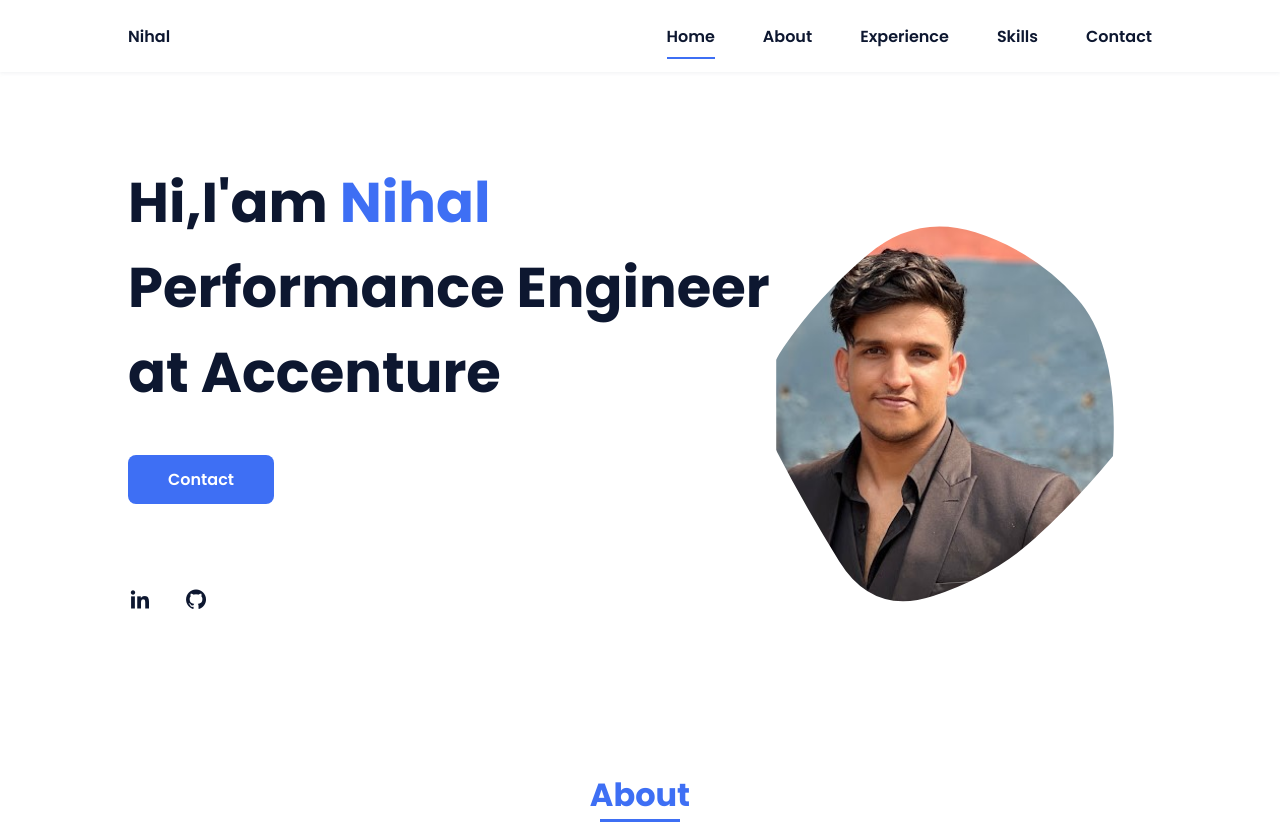
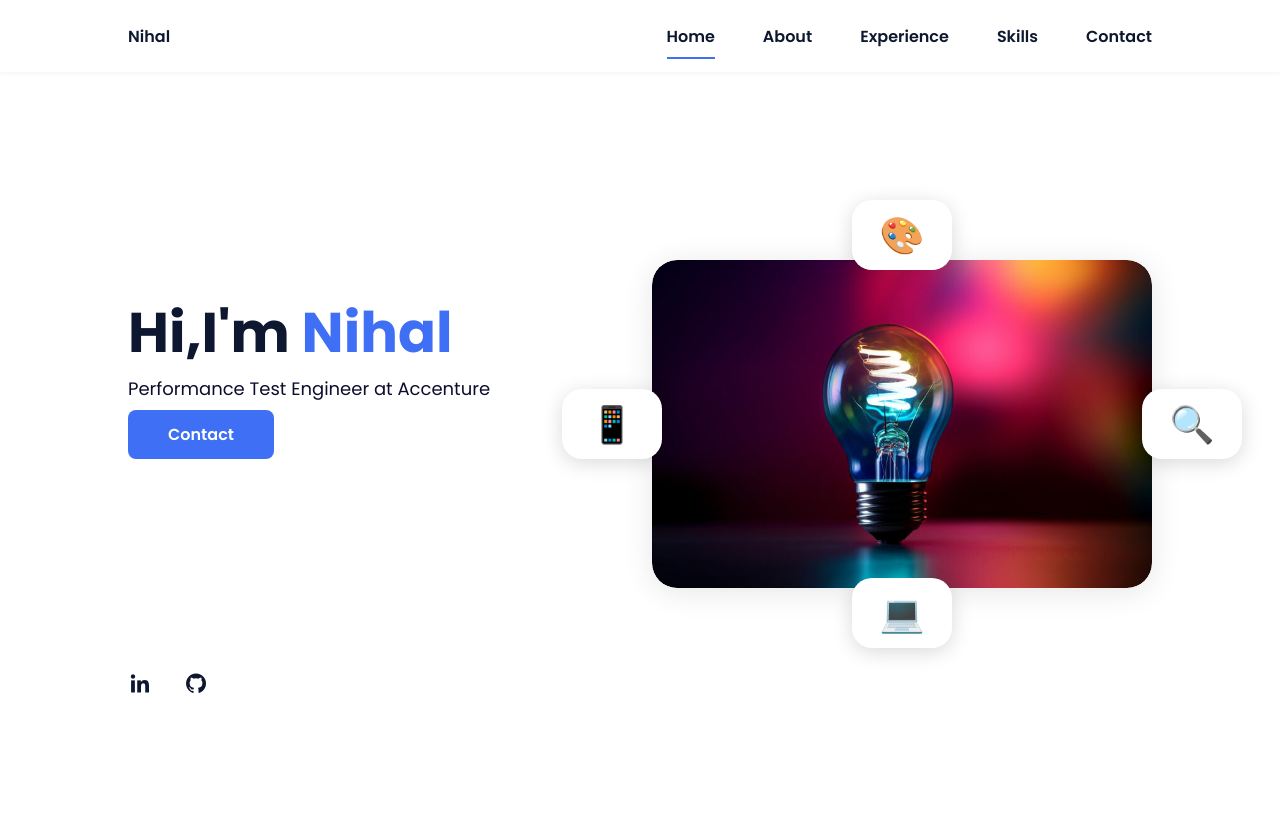
Before and after one commit to nihaalpp/nihal-portfolio, a plain HTML site: page index.html in a window 1280 px wide. Shown: the top 822 px of the page. Drawn offline with nearby package versions, Linux system fonts and the light colour scheme.

Commit message:
changed the images and icons

```diff
--- a/assets/css/styles.css
+++ b/assets/css/styles.css
@@ -33,6 +33,10 @@
     --smaller-font-size: .875rem;
   }
 }
+body {
+  background-color:white;
+}
+
 
 /*===== BASE =====*/
 *, ::before, ::after {
@@ -50,7 +54,7 @@ body {
   color: var(--second-color);
 }
 
-h1, h2, p {
+h1, h2,h4, p {
   margin: 0;
 }
 
@@ -189,10 +193,16 @@ img {
 }
 .home__title {
   font-size: var(--big-font-size);
-  margin-bottom: var(--mb-5);
 }
 .home__title-color {
   color: var(--first-color);
+}
+.home__subtitle {
+    font-size: 1.125rem; /* slightly smaller */
+    font-weight: 400;     /* normal weight instead of bold */
+    color: #0d0d2d;
+    margin-top: 0;        /* remove extra spacing above */
+    margin-bottom: 0.5rem;
 }
 .home__social {
   display: flex;
@@ -207,18 +217,7 @@ img {
 .home__social-icon:hover {
   color: var(--first-color);
 }
-.home__img {
-  position: absolute;
-  right: 0;
-  bottom: 0;
-  width: 260px;
-}
-.home__blob {
-  fill: var(--first-color);
-}
-.home__blob-img {
-  width: 360px;
-}
+
 
 /*BUTTONS*/
 .button {
@@ -305,6 +304,75 @@ img {
 .skills__img {
   border-radius: 0.5rem;
 }
+
+/* IMAGE SETTINGS */
+.avatar-wrapper {
+  position: relative;
+  display: flex;
+  justify-content: center;
+  align-items: center;
+  margin-top: 100px;
+}
+
+.avatar-box {
+  width: 500px; /* Increase if needed */
+  height: auto;
+  border-radius: 25px;
+  overflow: hidden;
+  box-shadow: 0 4px 30px rgba(0, 0, 0, 0.1);
+}
+
+.avatar-img {
+  width: 100%;
+  height: auto;
+  display: block;
+  object-fit: cover;
+  border-radius: 25px;
+}
+
+.floating-icon {
+  position: absolute;
+  width: 100px;
+  height: 70px;
+  background-color: white;
+  border-radius: 20px;
+  display: flex;
+  align-items: center;
+  justify-content: center;
+  font-size: 36px;
+  box-shadow: 0 4px 20px rgba(0, 0, 0, 0.15);
+  transition: transform 0.3s ease;
+}
+
+.icon1 {
+  top: -60px;
+  left: 50%;
+  transform: translateX(-50%);
+}
+
+.icon2 {
+  top: 50%;
+  right: -90px;
+  transform: translateY(-50%);
+}
+
+.icon3 {
+  bottom: -60px;
+  left: 50%;
+  transform: translateX(-50%);
+}
+
+.icon4 {
+  top: 50%;
+  left: -90px;
+  transform: translateY(-50%);
+}
+
+.home__content {
+  gap: 2rem !important;
+}
+
+
 
 /* ===== WORK =====*/
 .work__container {
--- a/index.html
+++ b/index.html
@@ -25,7 +25,7 @@
                         <li class="nav__item"><a href="#about" class="nav__link">About</a></li>
                         <li class="nav__item"><a href="#experience" class="nav__link">Experience</a></li>
                         <li class="nav__item"><a href="#skills" class="nav__link">Skills</a></li>
-                         <!-- <li class="nav__item"><a href="#work" class="nav__link">Projects</a></li> -->
+                        <!-- <li class="nav__item"><a href="#work" class="nav__link">Projects</a></li> -->
                         <li class="nav__item"><a href="#contact" class="nav__link">Contact</a></li>
                     </ul>
                 </div>
@@ -39,28 +39,29 @@
         <main class="l-main">
             <!--===== HOME =====-->
             <section class="home bd-grid" id="home">
+            <div class="home__content" style="display: flex; align-items: center; justify-content: space-between; flex-wrap: wrap;">
                 <div class="home__data">
-                    <h1 class="home__title">Hi,I'am <span class="home__title-color">Nihal</span><br> Performance Engineer <br>at Accenture</h1>
+                    <h1 class="home__title">Hi,I'm <span class="home__title-color">Nihal</span></h1>
+                    <h4 class="home__subtitle">Performance Test Engineer at Accenture</h4>
 
                     <a href="#contact" class="button">Contact</a>
                 </div>
+                <div class="avatar-wrapper">
+                    <div class="floating-icon icon1">🎨</div>
+                    <div class="floating-icon icon2">🔍</div>
+                    <div class="floating-icon icon3">💻</div>
+                    <div class="floating-icon icon4">📱</div>
+                <div class="avatar-box">
+                    <img src="assets/img/skills.jpg" alt="Avatar" class="avatar-img">
+                </div>
+                </div>
+
+            </div>
 
                 <div class="home__social">
                     <a href="https://www.linkedin.com/in/muhammednihaalpp/" class="home__social-icon"><i class='bx bxl-linkedin'></i></a>
                     <a href="https://github.com/nihaalpp" class="home__social-icon"><i class='bx bxl-github' ></i></a>
                 </div>
-                <div class="home__img" style="overflow: visible;">
-                    <svg class="home__blob" viewBox="0 0 479 467" xmlns="http://www.w3.org/2000/svg" xmlns:xlink="http://www.w3.org/1999/xlink">
-                        <mask id="mask0" mask-type="alpha">
-                            <path d="M437.5,298Q398,346,354,386Q310,426,246,447Q182,468,146,410Q110,352,80,294Q50,236,87,182Q124,128,176,84Q228,40,291,60Q354,80,399,130Q444,180,437.5,298Z"/>
-                        </mask>
-                        <g mask="url(#mask0)">
-                            <path fill="none" d="M437.5,298Q398,346,354,386Q310,426,246,447Q182,468,146,410Q110,352,80,294Q50,236,87,182Q124,128,176,84Q228,40,291,60Q354,80,399,130Q444,180,437.5,298Z"/>
-                            <image class="home__blob-img" x="79" y="30" width="499" height="467" href="assets/img/imagedp.jpg" preserveAspectRatio="xMidYMid slice" />
-                        </g>
-                    </svg>
-                </div>
-
             </section>
 
             <!--===== ABOUT =====-->
@@ -211,7 +212,7 @@
                     </div>
 
                     <div>
-                        <img src="assets/img/work3.jpg" alt="" class="skills__img">
+                        <img src="assets/img/skills.jpg" alt="" class="skills__img">
                     </div>
                 </div>
             </section>
```
Also changed, not shown: assets/img/skills.jpg (added), assets/img/testing.jpeg (added), assets/img/work3.jpg (deleted), 1 other file.
